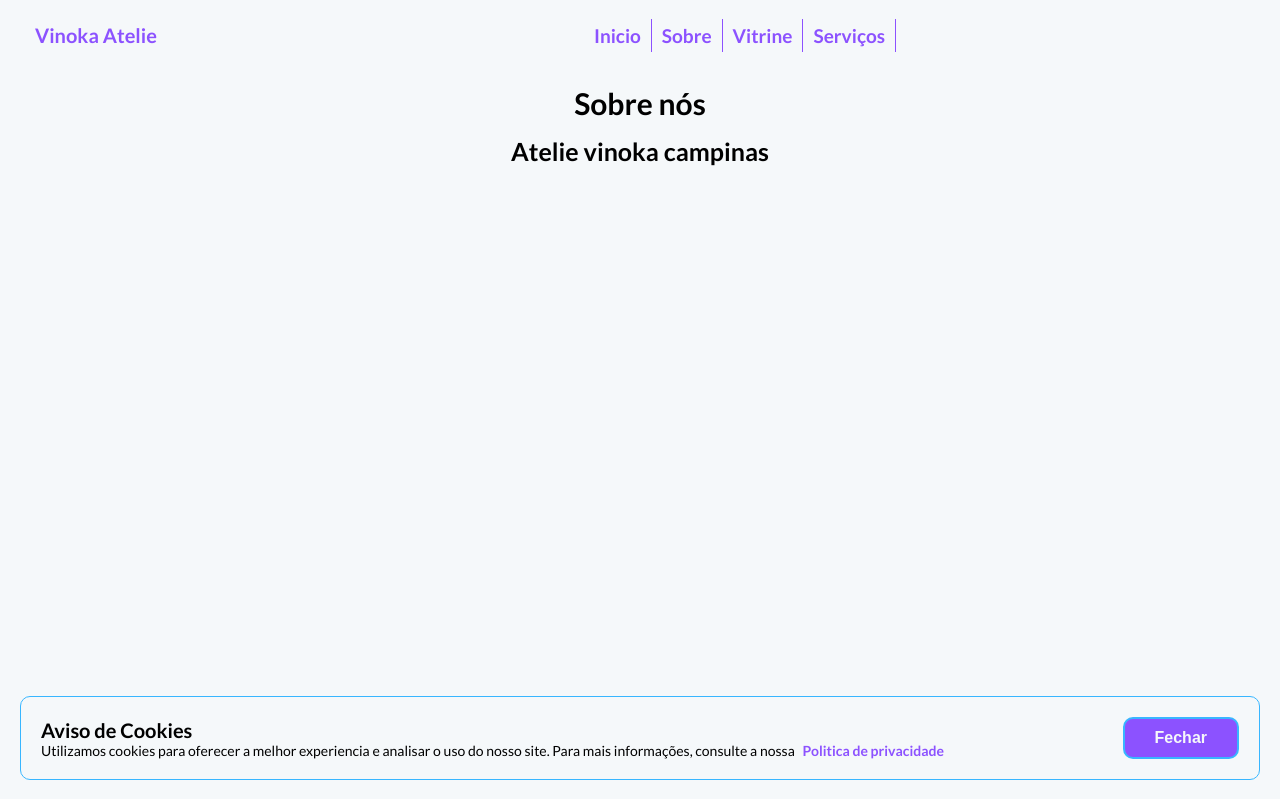
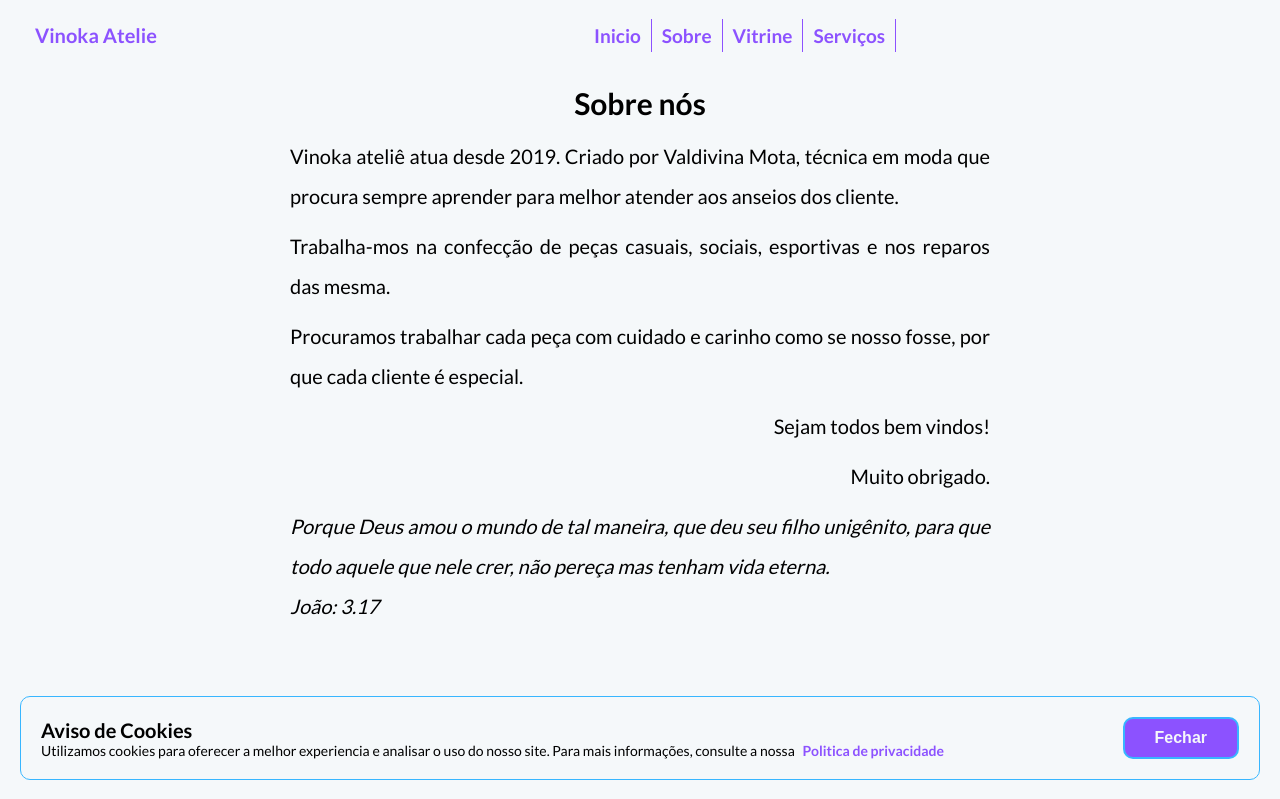
Before and after one commit to Eliel-Silva-dev/vinoka-atelie, a Next.js app: page /sobre in a window 1280 px wide. Shown: the top 799 px of the page. Built offline with nearby package versions, Linux system fonts and the light colour scheme.

Commit message:
feat: react vinoka add page sobre

```diff
--- a/src/app/sobre/page.tsx
+++ b/src/app/sobre/page.tsx
@@ -8,7 +8,33 @@ const Sobre = () => {
         <section>
           <h2>Sobre nós</h2>
           <div>
-            <h3>Atelie vinoka campinas</h3>
+            <p>
+              Vinoka ateliê atua desde 2019. Criado por Valdivina Mota, técnica
+              em moda que procura sempre aprender para melhor atender aos
+              anseios dos cliente.
+            </p>
+            <p>
+              Trabalha-mos na confecção de peças casuais, sociais, esportivas e
+              nos reparos das mesma.
+            </p>
+            <p>
+              Procuramos trabalhar cada peça com cuidado e carinho como se nosso
+              fosse, por que cada cliente é especial.
+            </p>
+            <p className={style.right}>Sejam todos bem vindos!</p>
+            <p className={style.right}>Muito obrigado.</p>
+            <blockquote>
+              <p>
+                <cite>
+                  Porque Deus amou o mundo de tal maneira, que deu seu filho
+                  unigênito, para que todo aquele que nele crer, não pereça mas
+                  tenham vida eterna.
+                </cite>
+              </p>
+              <p>
+                <cite>João: 3.17</cite>
+              </p>
+            </blockquote>
           </div>
         </section>
       </main>
--- a/src/app/sobre/scss/style.scss
+++ b/src/app/sobre/scss/style.scss
@@ -12,6 +12,10 @@
     gap: 15px;
 
     div {
+      display: flex;
+      flex-direction: column;
+      gap: 10px;
+
       text-align: center;
       h3 {
         font-size: 2.5rem;
@@ -20,7 +24,10 @@
       p {
         font-size: 2rem;
         text-align: justify;
-        line-height: 30px;
+        line-height: 40px;
+      }
+      .right {
+        text-align: right;
       }
     }
   }
--- a/src/app/sobre/style.min.module.css
+++ b/src/app/sobre/style.min.module.css
@@ -1 +1 @@
-.main_sobre{display:flex;flex-direction:column;justify-content:flex-start;align-items:center;padding:15px}.main_sobre section{display:flex;flex-direction:column;max-width:700px;gap:15px}.main_sobre section div{text-align:center}.main_sobre section div h3{font-size:2.5rem;margin-bottom:15px}.main_sobre section div p{font-size:2rem;text-align:justify;line-height:30px}.main_sobre h2{font-size:3rem;text-align:center}/*# sourceMappingURL=style.min.module.css.map */
+.main_sobre{display:flex;flex-direction:column;justify-content:flex-start;align-items:center;padding:15px}.main_sobre section{display:flex;flex-direction:column;max-width:700px;gap:15px}.main_sobre section div{display:flex;flex-direction:column;gap:10px;text-align:center}.main_sobre section div h3{font-size:2.5rem;margin-bottom:15px}.main_sobre section div p{font-size:2rem;text-align:justify;line-height:40px}.main_sobre section div .right{text-align:right}.main_sobre h2{font-size:3rem;text-align:center}/*# sourceMappingURL=style.min.module.css.map */
```
Also changed, not shown: 1 other file (tests, documents, lock files or other folders).
